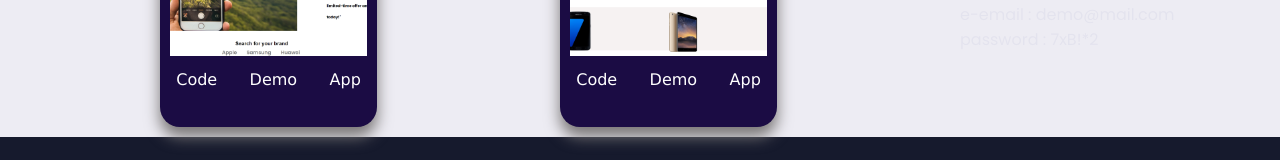
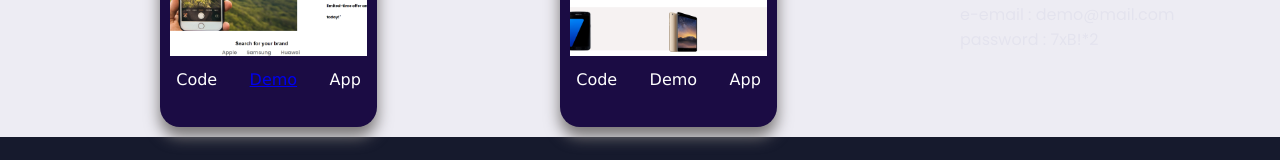
Before and after one commit to MarwenCode/portfolio, a React (Create React App) app: page / in a window 1280 px wide. Shown: the part 1543-1703 px from the top of the page. Built offline with nearby package versions, Linux system fonts and the light colour scheme.

Commit message:
add demo e-commerce

```diff
--- a/public/index.html
+++ b/public/index.html
@@ -24,7 +24,7 @@
       work correctly both with client-side routing and a non-root public URL.
       Learn how to configure a non-root public URL by running `npm run build`.
     -->
-    <title>React App</title>
+    <title>Portfolio-Marwen</title>
   </head>
   <body>
     <noscript>You need to enable JavaScript to run this app.</noscript>
--- a/src/components/home/Home.jsx
+++ b/src/components/home/Home.jsx
@@ -168,7 +168,8 @@ const Home = () => {
               <span>
                 <a href="https://github.com/MarwenCode/E-commerce-app">Code</a>
               </span>
-              <span>Demo</span>
+              <a href=" https://www.youtube.com/watch?v=1_PmCTz0fZA">Demo</a>
+
               <span>
                 <a href="https://e-commerce-app-7nc0.onrender.com">App</a>
               </span>
```
